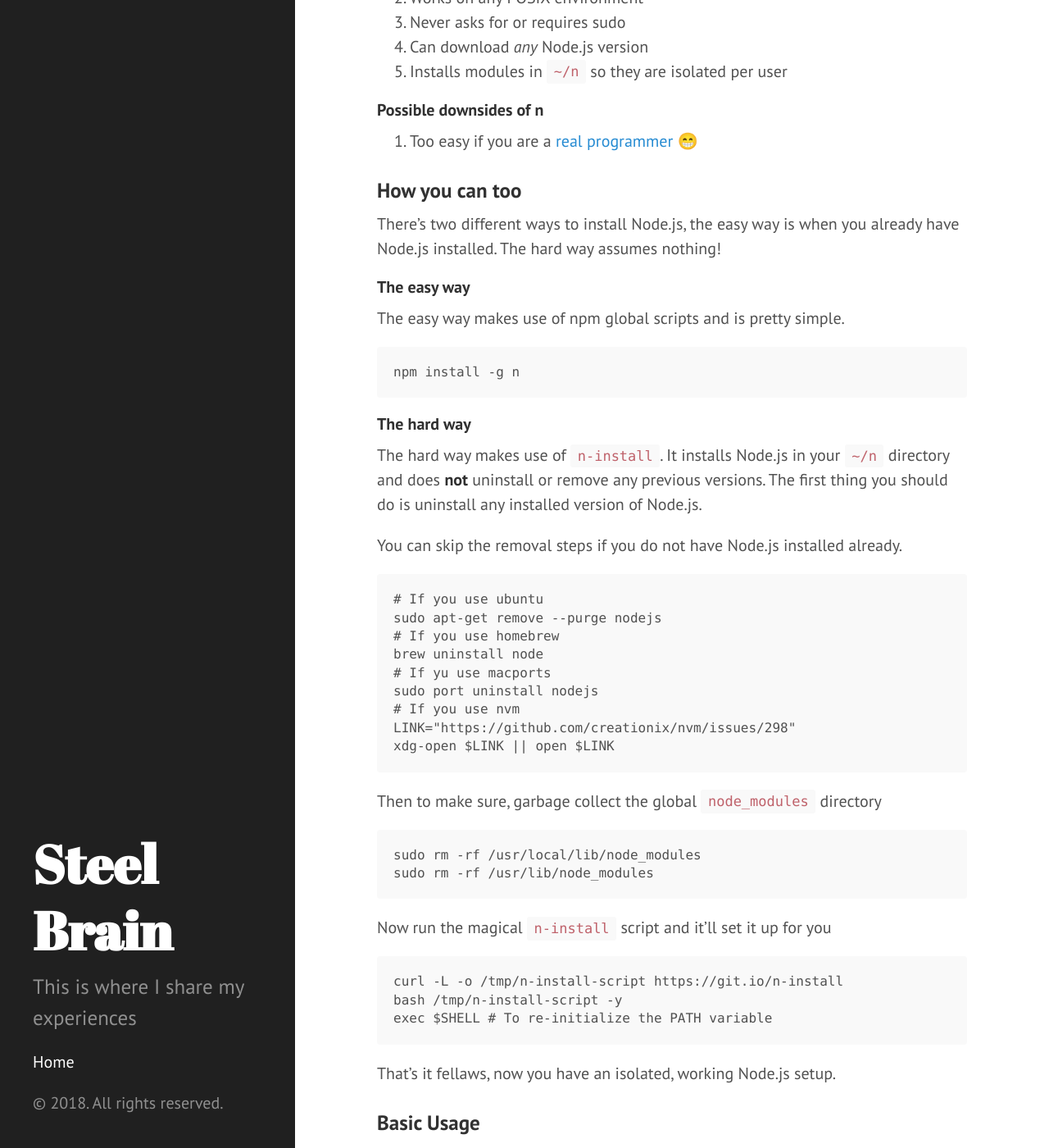
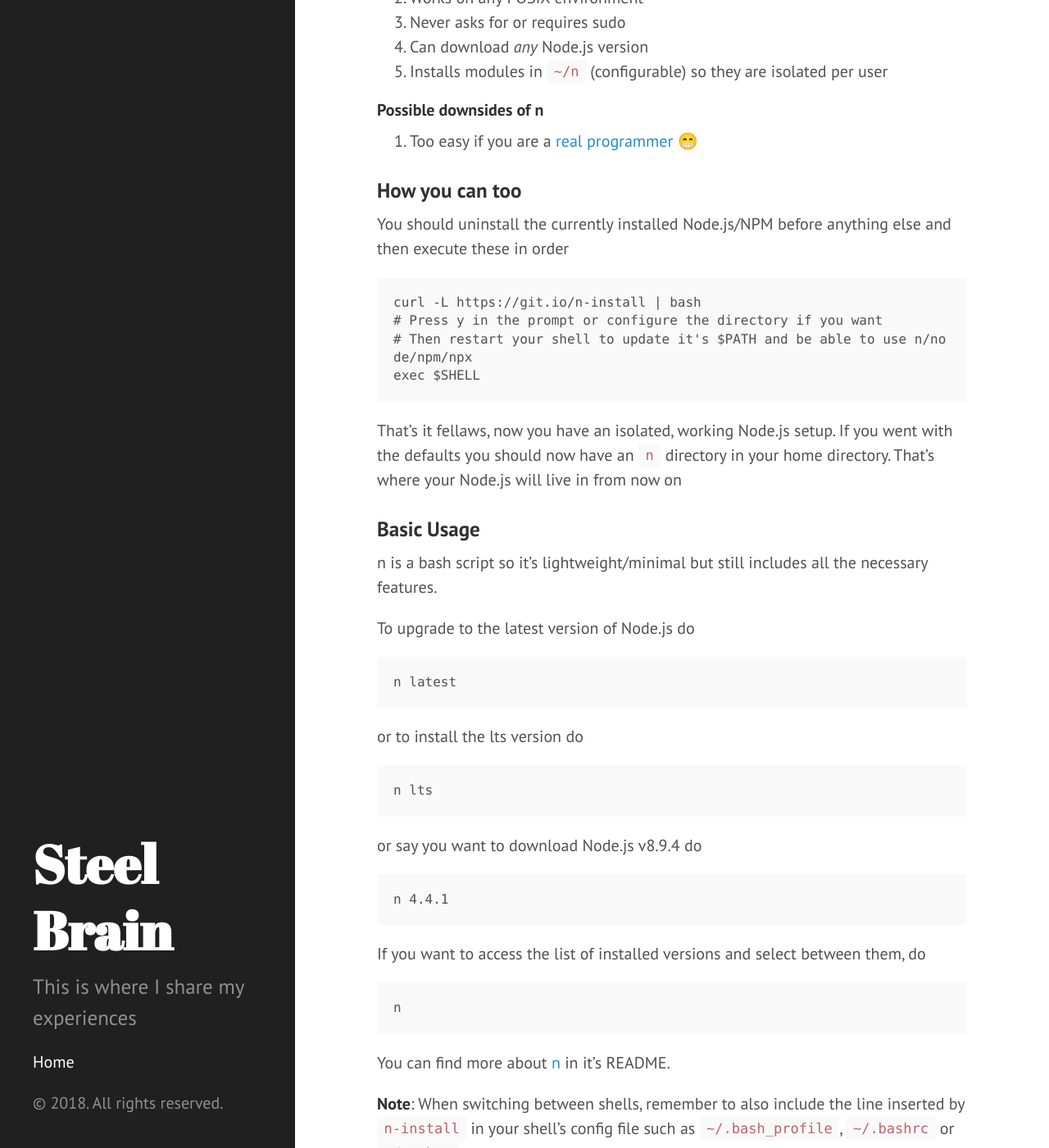
Before and after one commit to steelbrain/steelbrain.github.io, a Jekyll site: the page built from _posts/2016-07-19-how-i-manage-multiple-node-js-versions.md, in a window 1280 px wide and 1400 px high, scrolled down 976 px. Shown: the whole window at 82% size. Built offline with Jekyll 4.4.1, drawn with Linux system fonts in a browser that asks for light colours; comment, search, counter and statistics services are not loaded; some of the changed text lies outside the part shown.

Commit message:
:fire: Cleanup node.js version management

````diff
--- a/_posts/2016-07-19-how-i-manage-multiple-node-js-versions.md
+++ b/_posts/2016-07-19-how-i-manage-multiple-node-js-versions.md
@@ -14,7 +14,7 @@ After evaluating different popular options including NVM, Ubuntu Repos, Ubuntu P
 0. They can cause conflicts when more than one users try to run different versions of same global modules
 0. You have to use `sudo` when installing global modules or linking local ones (except for homebrew)
 
-I am a security conscious person, I would do anything to avoid using that `sudo` before installing modules from people I don't even know. If you don't share the same fear, read this [Package install scripts vulnerability][npm-vuln] post by npm and you will.
+Having to do `sudo` for npm is bad for a lot of reasons, for examples the directories/files it creates while running as sudo will be owned by root and you won't get to modify them afterwords.
 
 ### How I do it
 
@@ -27,7 +27,7 @@ Here's it's pros and cons in comparison
 0. Works on any POSIX environment
 0. Never asks for or requires sudo
 0. Can download *any* Node.js version
-0. Installs modules in `~/n` so they are isolated per user
+0. Installs modules in `~/n` (configurable) so they are isolated per user
 
 #### Possible downsides of n
 
@@ -35,50 +35,16 @@ Here's it's pros and cons in comparison
 
 ### How you can too
 
-There's two different ways to install Node.js, the easy way is when you already have Node.js installed. The hard way assumes nothing!
-
-#### The easy way
-
-The easy way makes use of npm global scripts and is pretty simple.
+You should uninstall the currently installed Node.js/NPM before anything else and then execute these in order
 
 ```
-npm install -g n
+curl -L https://git.io/n-install | bash
+# Press y in the prompt or configure the directory if you want
+# Then restart your shell to update it's $PATH and be able to use n/node/npm/npx
+exec $SHELL
 ```
 
-#### The hard way
-
-The hard way makes use of [`n-install`](https://github.com/mklement0/n-install). It installs Node.js in your `~/n` directory and does **not** uninstall or remove any previous versions. The first thing you should do is uninstall any installed version of Node.js.
-
-You can skip the removal steps if you do not have Node.js installed already.
-
-```
-# If you use ubuntu
-sudo apt-get remove --purge nodejs
-# If you use homebrew
-brew uninstall node
-# If yu use macports
-sudo port uninstall nodejs
-# If you use nvm
-LINK="https://github.com/creationix/nvm/issues/298"
-xdg-open $LINK || open $LINK
-```
-
-Then to make sure, garbage collect the global `node_modules` directory
-
-```
-sudo rm -rf /usr/local/lib/node_modules
-sudo rm -rf /usr/lib/node_modules
-```
-
-Now run the magical `n-install` script and it'll set it up for you
-
-```
-curl -L -o /tmp/n-install-script https://git.io/n-install
-bash /tmp/n-install-script -y
-exec $SHELL # To re-initialize the PATH variable
-```
-
-That's it fellaws, now you have an isolated, working Node.js setup.
+That's it fellaws, now you have an isolated, working Node.js setup. If you went with the defaults you should now have an `n` directory in your home directory. That's where your Node.js will live in from now on
 
 ### Basic Usage
 
@@ -96,7 +62,7 @@ or to install the lts version do
 n lts
 ```
 
-or say you want to download Node.js v4.4.1 do
+or say you want to download Node.js v8.9.4 do
 
 ```
 n 4.4.1
@@ -110,13 +76,12 @@ n
 
 You can find more about [n][] in it's README.
 
-**Note**: When switching between shells, remember to also include the line inserted by `n-install` in your `~/.bashrc` or `~/.zshrc` into your new shell configuration.
+**Note**: When switching between shells, remember to also include the line inserted by `n-install` in your shell's config file such as `~/.bash_profile`, `~/.bashrc` or `~/.zshrc`.
 
 That's all for now folks, happy coding!
 
 [n]:https://github.com/tj/n
 [semver]:https://semver.org/
 [Node.js]:https://nodejs.org/en/
-[npm-vuln]:https://blog.npmjs.org/post/141702881055/package-install-scripts-vulnerability
 [nvm-slow]:https://broken-by.me/lazy-load-nvm/
 [xkcd-joke]:https://xkcd.com/378/
````
